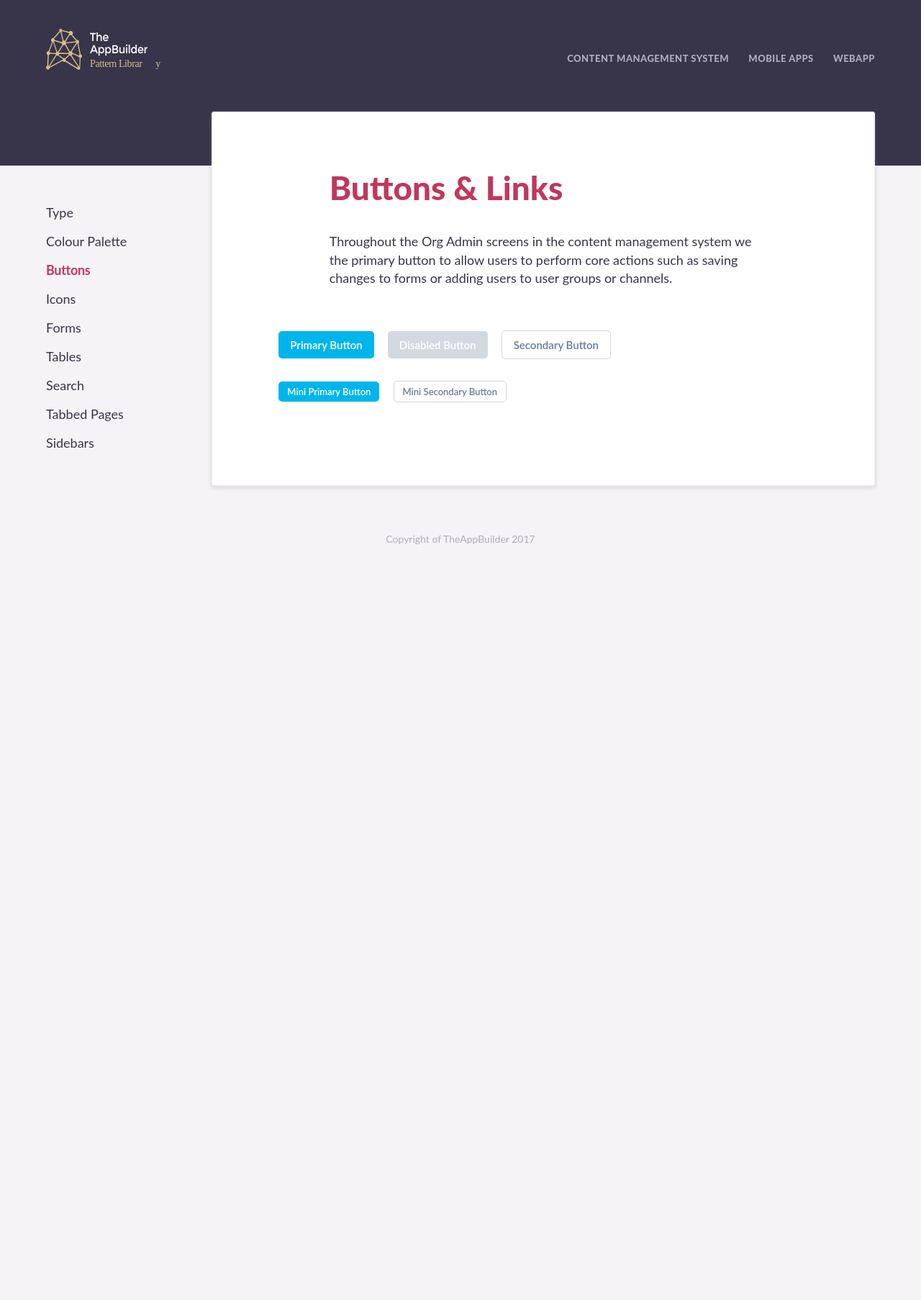
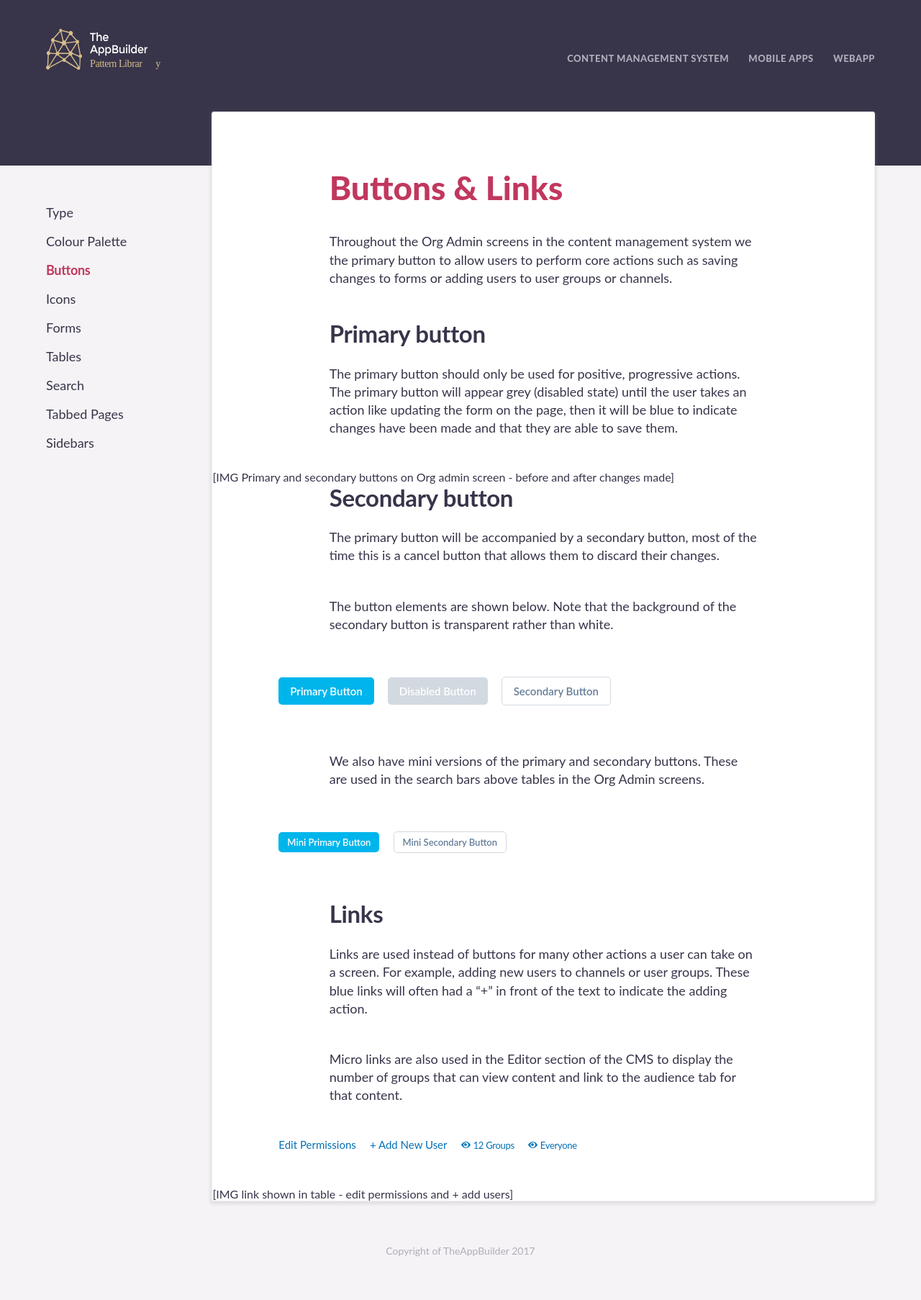
Before and after one commit to TheAppBuilderTeam/tab-pattern-library, a Jekyll site: the page built from cms/buttons/index.html, in a window 1280 px wide. Shown: the whole page at 72% size. Built offline with Jekyll 4.4.1, drawn with Linux system fonts in a browser that asks for light colours; some web fonts are replaced; before the commit the page ends 900 px from its top, so only the background shows below that.

Commit message:
updates to content and some styling

```diff
--- a/_sass/_helper.scss
+++ b/_sass/_helper.scss
@@ -27,4 +27,7 @@
 	&__100{
 	padding-bottom: 100px;
 	}
+	&__right15{
+	padding-right: 15px;
+	}
 }
--- a/cms/buttons/index.html
+++ b/cms/buttons/index.html
@@ -7,13 +7,39 @@ title: Buttons & Links
 ---
 <p>Throughout the Org Admin screens in the content management system we the primary button to allow users to perform core actions such as saving changes to forms or adding users to user groups or channels. </p>
 
+<h2>Primary button</h2>
+<p>The primary button should only be used for positive, progressive actions. The primary button will appear grey (disabled state) until the user takes an action like updating the form on the page, then it will be blue to indicate changes have been made and that they are able to save them.</p>
 
+[IMG Primary and secondary buttons on Org admin screen - before and after changes made]
 
-<div class="main__content__block padding__100"  markdown="0">
+<h2>Secondary button</h2>
+<p>The primary button will be accompanied by a secondary button, most of the time this is a cancel button that allows them to discard their changes.</p>
+
+<p>The button elements are shown below. Note that the background of the secondary button is transparent rather than white. </p>
+
+<div class="main__content__block padding__50"  markdown="0">
 	<button class="button--primary">Primary Button</button>
 	<button class="button--primary button--disabled">Disabled Button</button>
 	<button class="button--secondary">Secondary Button</button>
-	<br />
+</div>
+
+<p>We also have mini versions of the primary and secondary buttons. These are used in the search bars above tables in the Org Admin screens.</p>
+
+<div class="main__content__block padding__50"  markdown="0">
 	<button class="button--primary button--mini">Mini Primary Button</button>
 	<button class="button--secondary button--mini">Mini Secondary Button</button>
 </div>
+
+<h2>Links</h2>
+<p>Links are used instead of buttons for many other actions a user can take on a screen. For example, adding new users to channels or user groups. These blue links will often had a “+” in front of the text to indicate the adding action.</p>
+
+<p>Micro links are also used in the Editor section of the CMS to display  the number of groups that can view content and link to the audience tab for that content.</p>
+
+<div class="main__content__block padding__50">
+	<a href="#" class="text--link padding__right15">Edit Permissions</a>
+	<a href="#" class="text--link padding__right15">+ Add New User</a>
+	<a href="#" class="text--link--micro padding__right15">12 Groups</a>
+	<a href="#" class="text--link--micro">Everyone</a>
+</div>
+
+[IMG link shown in table - edit permissions and + add users]
```
